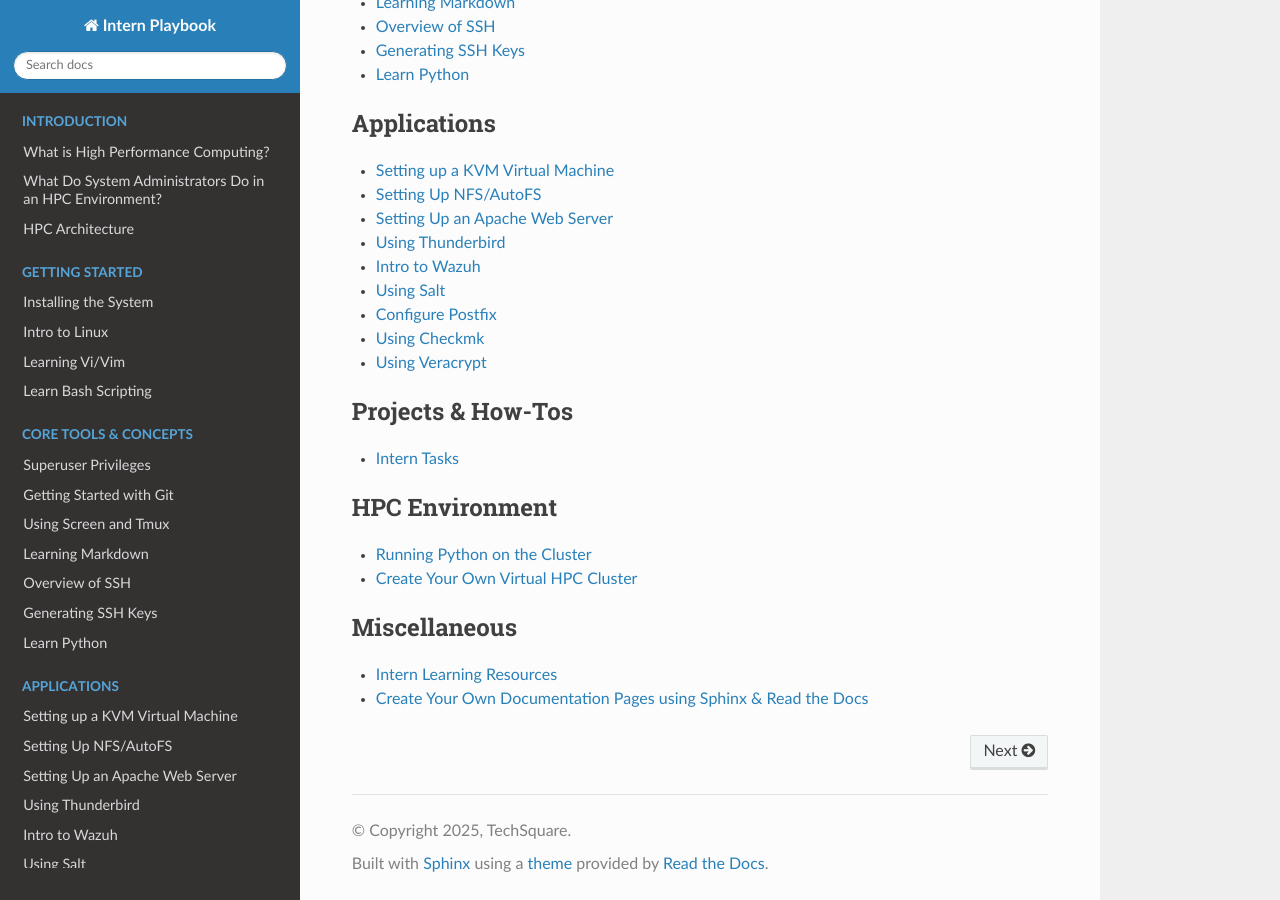
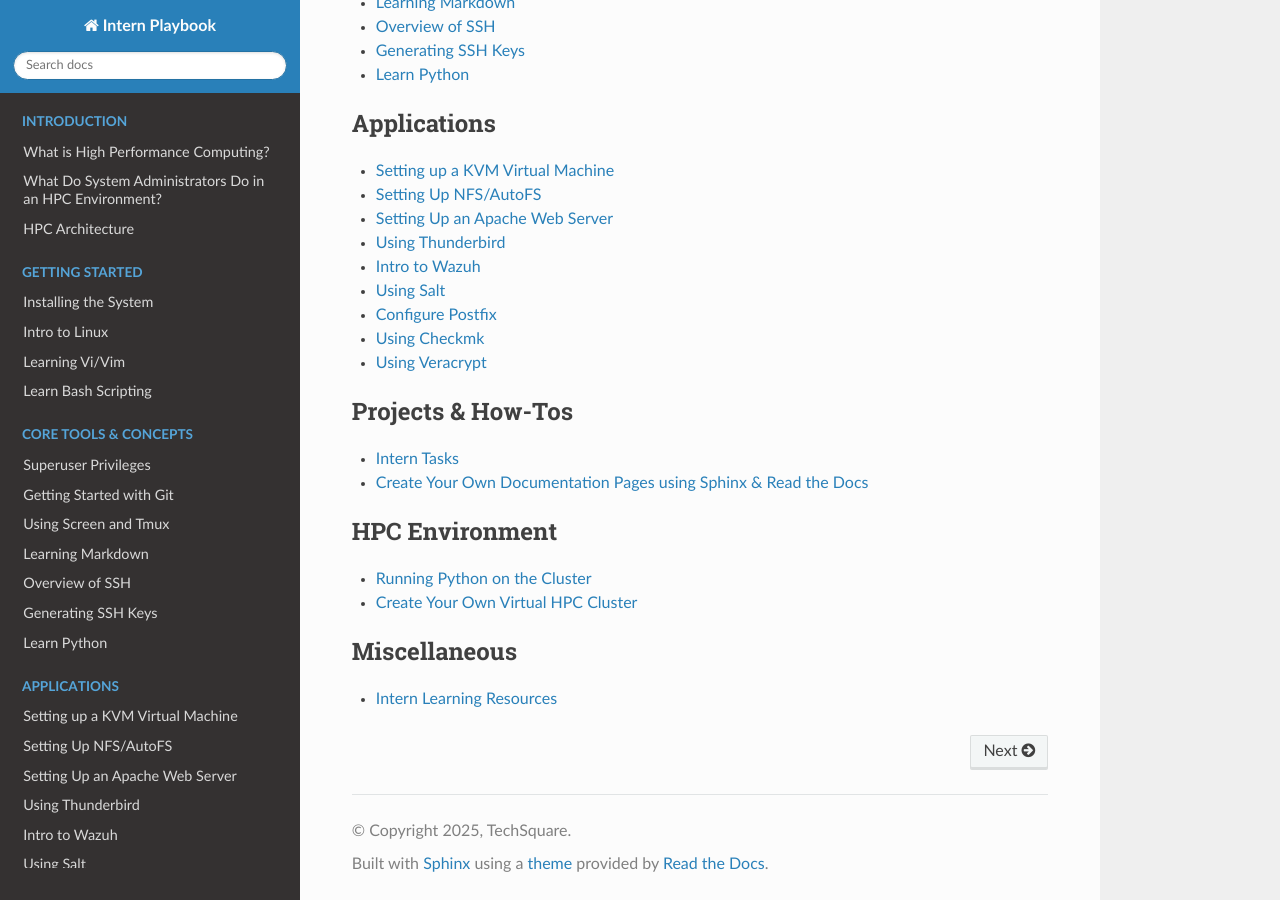
Before and after one commit to TechSquareInc/intern-playbook, a Sphinx documentation site: the page built from docs/source/index.rst, in a window 1280 px wide and 900 px high, scrolled down 1369 px. Built offline with Sphinx 7.4.7 and the Read the Docs theme 3.1.0, drawn with Linux system fonts in a browser that asks for light colours; part of the change alters nothing that is shown.

```diff
--- a/docs/source/index.rst
+++ b/docs/source/index.rst
@@ -78,6 +78,7 @@ Contents
    :caption: Projects & How-Tos
 
    intern-tasks/intern-tasks-list
+   intern-tasks/create-your-own-docs
 .. toctree::
    :maxdepth: 1
    :caption: HPC Environment
@@ -89,4 +90,3 @@ Contents
    :caption: Miscellaneous
 
    misc/intern-learning-resources
-   misc/create-your-own-docs
```
Also changed, not shown: docs/source/intern-tasks/create-your-own-docs.md (renamed from docs/source/misc/create-your-own-docs.md).
